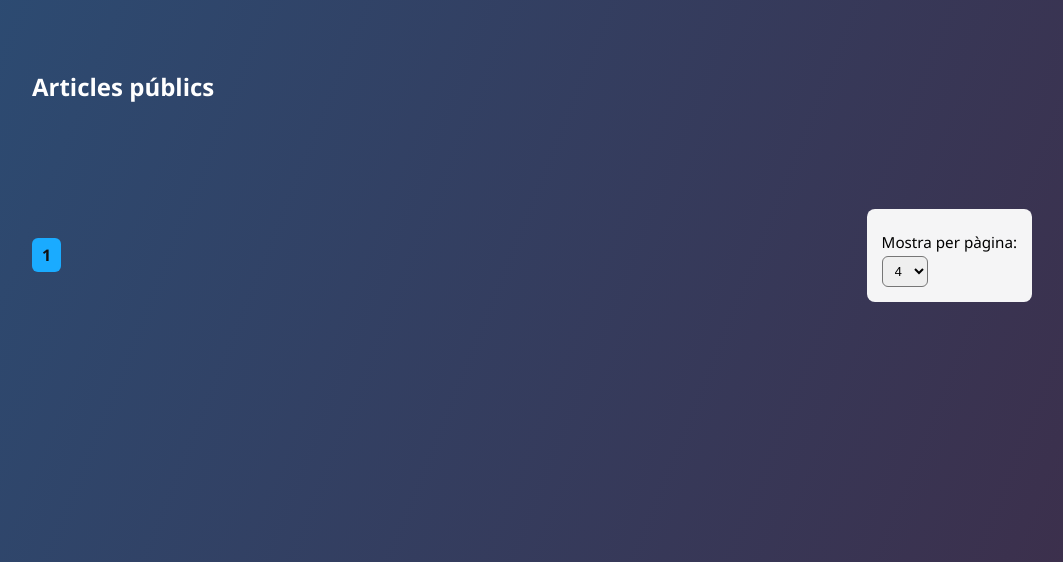
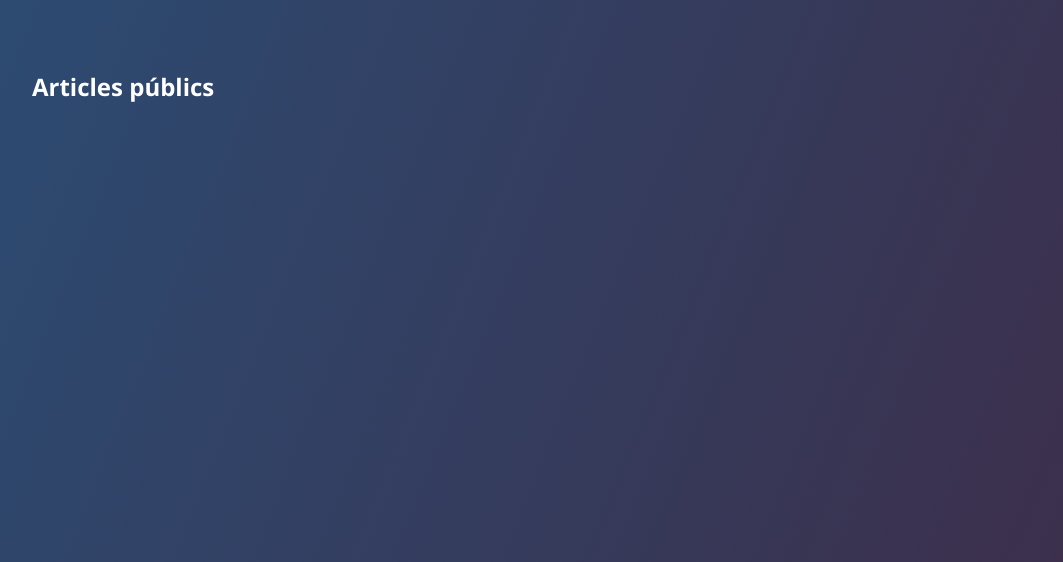
Before and after one commit to Pol-Corsin/ProjBackend_PolCorsin, a PHP site: page / in a window 1280 px wide. Shown: the part 42-604 px from the top of the page, without its empty margins (108-1171 px from the left). Run offline with PHP 8.4, Linux system fonts and the light colour scheme; data that the repository does not hold is empty.

Commit message:
Update home.view.php

```diff
--- a/app/View/home.view.php
+++ b/app/View/home.view.php
@@ -42,49 +42,7 @@
     </div>
 
     <!-- Pagination -->
-    <div class="container">
-        <?php
-        $totalPages = max(1, (int)ceil($totalArticles / $perPage));
-        $currentPage = max(1, $page);
 
-        $baseUrl = 'index.php'; // Base URL for pagination links
-        $viewParam = isset($_GET['view']) ? 'view=' . urlencode($_GET['view']) . '&' : '';  // Preserve view parameter
-
-        ?>
-        <div class="pagination">
-            <?php if ($currentPage > 1): ?>
-                <a href="<?= $baseUrl ?>?<?= $viewParam ?>page=1&perPage=<?= $perPage ?>">Principi</a>
-                <a href="<?= $baseUrl ?>?<?= $viewParam ?>page=<?= $currentPage - 1 ?>&perPage=<?= $perPage ?>">Anterior</a>
-            <?php endif; ?>
-
-            <?php for ($p = 1; $p <= $totalPages; $p++): ?>
-                <?php if ($p == $currentPage): ?>
-                    <span class="page current"><?= $p ?></span>
-                <?php else: ?>
-                    <a class="page" href="<?= $baseUrl ?>?<?= $viewParam ?>page=<?= $p ?>&perPage=<?= $perPage ?>"><?= $p ?></a>
-                <?php endif; ?>
-            <?php endfor; ?>
-
-            <?php if ($currentPage < $totalPages): ?>
-                <a href="<?= $baseUrl ?>?<?= $viewParam ?>page=<?= $currentPage + 1 ?>&perPage=<?= $perPage ?>">Seguent</a>
-                <a href="<?= $baseUrl ?>?<?= $viewParam ?>page=<?= $totalPages ?>&perPage=<?= $perPage ?>">Final</a>
-            <?php endif; ?>
-
-            <!-- perPage dropdown -->
-            <div class="perpage">
-                <form method="get" action="<?= $baseUrl ?>">
-                    <?php if (isset($_GET['view'])): ?><input type="hidden" name="view" value="<?= htmlspecialchars($_GET['view']) ?>"><?php endif; ?>
-                    <label>Mostra per pàgina:</label>
-                    <select name="perPage" onchange="this.form.submit()">
-                        <?php foreach ([1,2,4,6] as $pp): ?>
-                            <option value="<?= $pp ?>" <?php if ($pp == $perPage) echo 'selected'; ?>><?= $pp ?></option>
-                        <?php endforeach; ?>
-                    </select>
-                    <input type="hidden" name="page" value="1">
-                </form>
-            </div>
-        </div>
-    </div>
 </body>
 
 </html>
```
